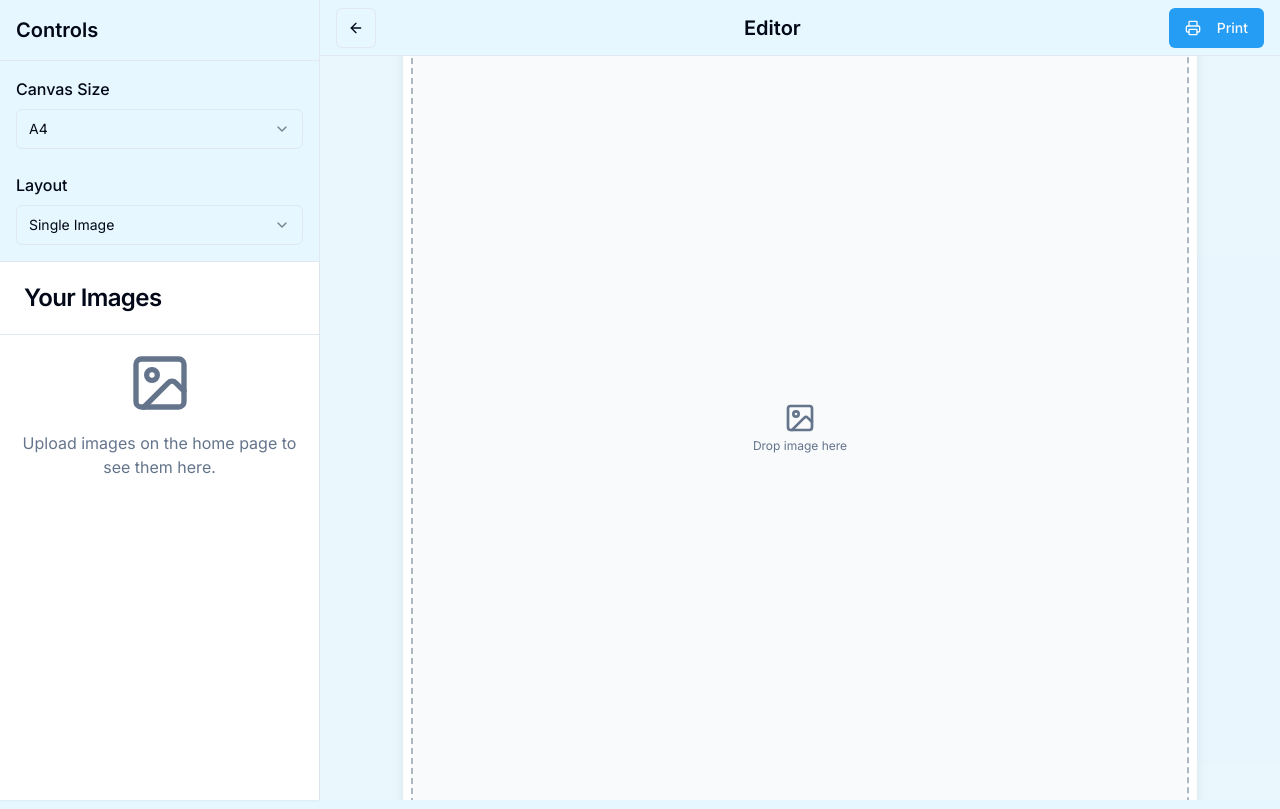
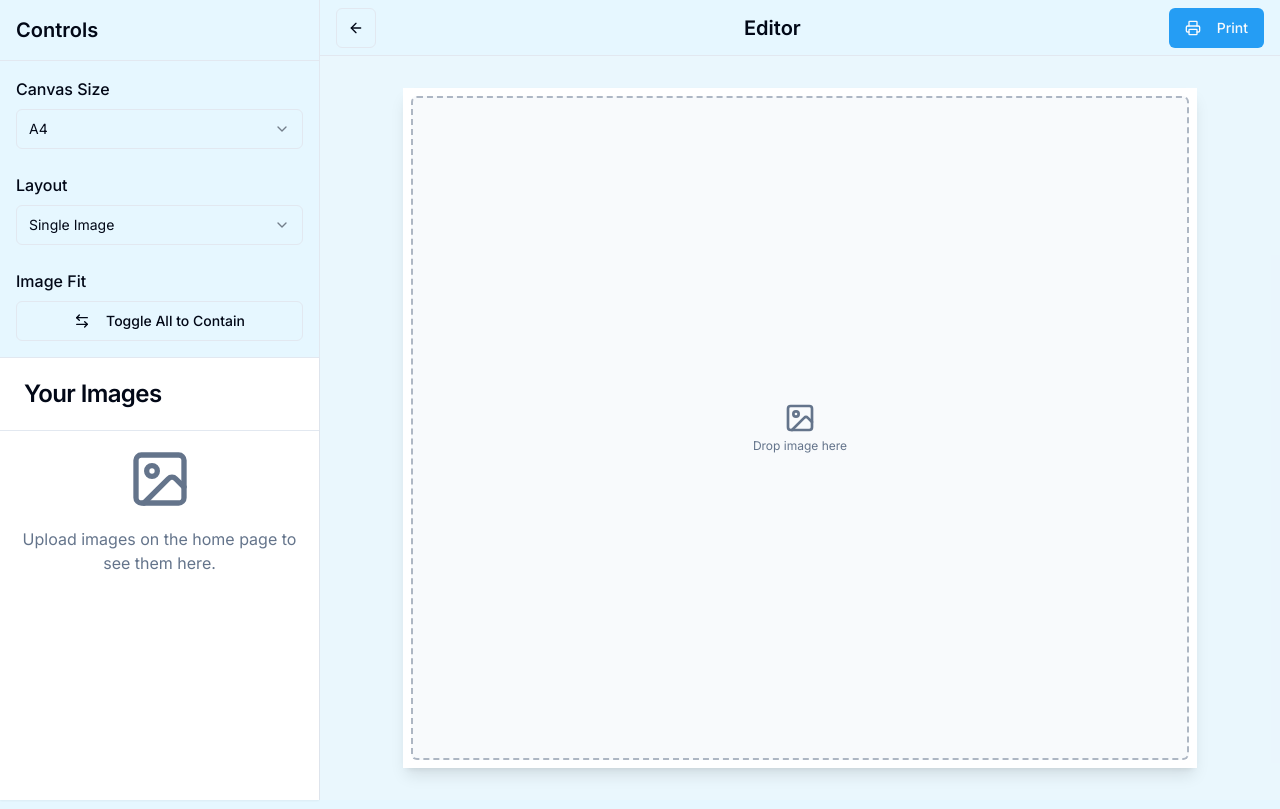
Before and after one commit to wiz-abhi/PhotoFramer, a Next.js app: page /editor in a window 1280 px wide. Built offline with nearby package versions, Linux system fonts and the light colour scheme.

Commit message:
either make the layout of frame appear vertical or add the button to cha

```diff
--- a/src/app/editor/page.tsx
+++ b/src/app/editor/page.tsx
@@ -37,13 +37,20 @@ const LAYOUTS: CanvasLayout[] = [
   { id: '3x3', name: '9 Images (Grid)', grid: [3, 3] },
 ];
 
+export type ObjectFit = 'cover' | 'contain';
+
 export default function EditorPage() {
   const [canvasSize, setCanvasSize] = useState<CanvasSize>(SIZES[0]);
   const [layout, setLayout] = useState<CanvasLayout>(LAYOUTS[0]);
+  const [globalObjectFit, setGlobalObjectFit] = useState<ObjectFit>('cover');
 
   const handlePrint = () => {
     window.print();
   };
+
+  const toggleGlobalObjectFit = () => {
+    setGlobalObjectFit(prev => prev === 'cover' ? 'contain' : 'cover');
+  }
 
   return (
     <div className="flex h-screen bg-muted/40">
@@ -54,6 +61,8 @@ export default function EditorPage() {
         onSizeChange={setCanvasSize}
         selectedLayout={layout}
         onLayoutChange={setLayout}
+        onToggleGlobalFit={toggleGlobalObjectFit}
+        globalFit={globalObjectFit}
       />
       <main className="flex-1 flex flex-col overflow-hidden">
         <header className="flex h-14 items-center justify-between border-b bg-background px-4">
@@ -70,7 +79,7 @@ export default function EditorPage() {
           </Button>
         </header>
         <div className="flex-1 overflow-auto p-4 md:p-8 flex items-center justify-center">
-            <EditorCanvas size={canvasSize} layout={layout} />
+            <EditorCanvas size={canvasSize} layout={layout} globalFit={globalObjectFit} />
         </div>
       </main>
     </div>
--- a/src/components/editor-canvas.tsx
+++ b/src/components/editor-canvas.tsx
@@ -2,7 +2,7 @@
 'use client';
 
 import { useState, DragEvent, useEffect } from 'react';
-import type { CanvasSize, CanvasLayout } from '@/app/editor/page';
+import type { CanvasSize, CanvasLayout, ObjectFit } from '@/app/editor/page';
 import { cn } from '@/lib/utils';
 import Image from 'next/image';
 import { ImageIcon, Trash2, ArrowLeftRight } from 'lucide-react';
@@ -11,14 +11,15 @@ import { Button } from './ui/button';
 interface EditorCanvasProps {
   size: CanvasSize;
   layout: CanvasLayout;
+  globalFit: ObjectFit;
 }
 
 type PlacedImage = {
   src: string;
-  objectFit: 'cover' | 'contain';
+  objectFit: ObjectFit;
 };
 
-export default function EditorCanvas({ size, layout }: EditorCanvasProps) {
+export default function EditorCanvas({ size, layout, globalFit }: EditorCanvasProps) {
   const [rows, cols] = layout.grid;
   const totalFrames = rows * cols;
   const [placedImages, setPlacedImages] = useState<(PlacedImage | null)[]>(Array(totalFrames).fill(null));
@@ -27,6 +28,12 @@ export default function EditorCanvas({ size, layout }: EditorCanvasProps) {
     // Reset canvas when layout or size changes
     setPlacedImages(Array(layout.grid[0] * layout.grid[1]).fill(null));
   }, [layout, size]);
+
+  useEffect(() => {
+    setPlacedImages(currentImages =>
+        currentImages.map(img => img ? { ...img, objectFit: globalFit } : null)
+    );
+  }, [globalFit]);
 
   const handleDragOver = (e: DragEvent<HTMLDivElement>) => {
     e.preventDefault();
@@ -37,7 +44,7 @@ export default function EditorCanvas({ size, layout }: EditorCanvasProps) {
     const imageUrl = e.dataTransfer.getData('text/plain');
     if (imageUrl) {
       const newPlacedImages = [...placedImages];
-      newPlacedImages[frameIndex] = { src: imageUrl, objectFit: 'cover' };
+      newPlacedImages[frameIndex] = { src: imageUrl, objectFit: globalFit };
       setPlacedImages(newPlacedImages);
     }
   };
@@ -62,12 +69,22 @@ export default function EditorCanvas({ size, layout }: EditorCanvasProps) {
     <div
         id="printable-area"
         className="printable-area"
+        style={{
+            width: '100%',
+            height: '100%',
+            display: 'flex',
+            alignItems: 'center',
+            justifyContent: 'center'
+        }}
     >
         <div
             className="bg-white shadow-lg mx-auto transition-all duration-300 ease-in-out"
             style={{
                 width: size.width,
                 height: size.height,
+                maxWidth: '100%',
+                maxHeight: '100%',
+                aspectRatio: `auto ${parseInt(size.width)} / ${parseInt(size.height)}`
             }}
         >
             <div
--- a/src/components/editor-sidebar.tsx
+++ b/src/components/editor-sidebar.tsx
@@ -6,8 +6,9 @@ import { ScrollArea } from '@/components/ui/scroll-area';
 import Image from 'next/image';
 import { Label } from '@/components/ui/label';
 import { Select, SelectContent, SelectItem, SelectTrigger, SelectValue } from '@/components/ui/select';
-import type { CanvasSize, CanvasLayout } from '@/app/editor/page';
-import { LayoutGrid, Image as ImageIcon } from 'lucide-react';
+import type { CanvasSize, CanvasLayout, ObjectFit } from '@/app/editor/page';
+import { Image as ImageIcon, ArrowLeftRight } from 'lucide-react';
+import { Button } from './ui/button';
 
 interface EditorSidebarProps {
   sizes: CanvasSize[];
@@ -16,6 +17,8 @@ interface EditorSidebarProps {
   onSizeChange: (size: CanvasSize) => void;
   selectedLayout: CanvasLayout;
   onLayoutChange: (layout: CanvasLayout) => void;
+  onToggleGlobalFit: () => void;
+  globalFit: ObjectFit;
 }
 
 export default function EditorSidebar({
@@ -25,6 +28,8 @@ export default function EditorSidebar({
   onSizeChange,
   selectedLayout,
   onLayoutChange,
+  onToggleGlobalFit,
+  globalFit
 }: EditorSidebarProps) {
   const { images } = useImages();
 
@@ -76,6 +81,13 @@ export default function EditorSidebar({
             </SelectContent>
           </Select>
         </div>
+         <div>
+            <Label className="text-base">Image Fit</Label>
+            <Button onClick={onToggleGlobalFit} variant="outline" className="w-full mt-2">
+                <ArrowLeftRight className="mr-2 h-4 w-4" />
+                Toggle All to {globalFit === 'cover' ? 'Contain' : 'Cover'}
+            </Button>
+         </div>
       </div>
       <div className="flex-1 min-h-0">
       <Card className="h-full rounded-none border-t border-b-0 border-x-0">
```
